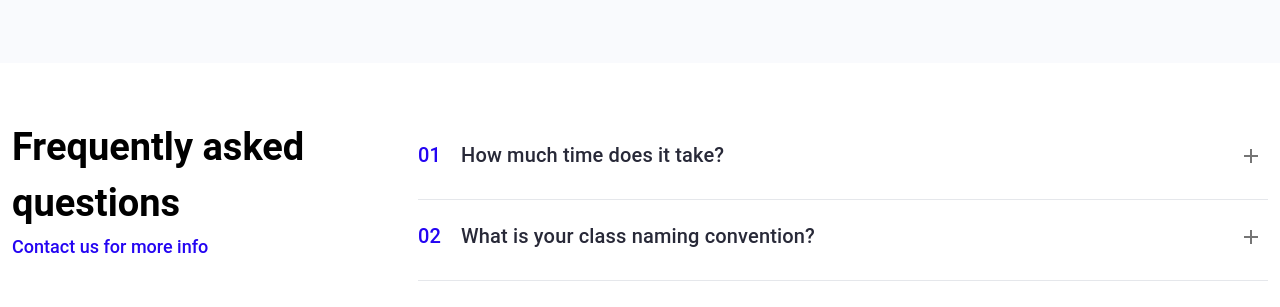
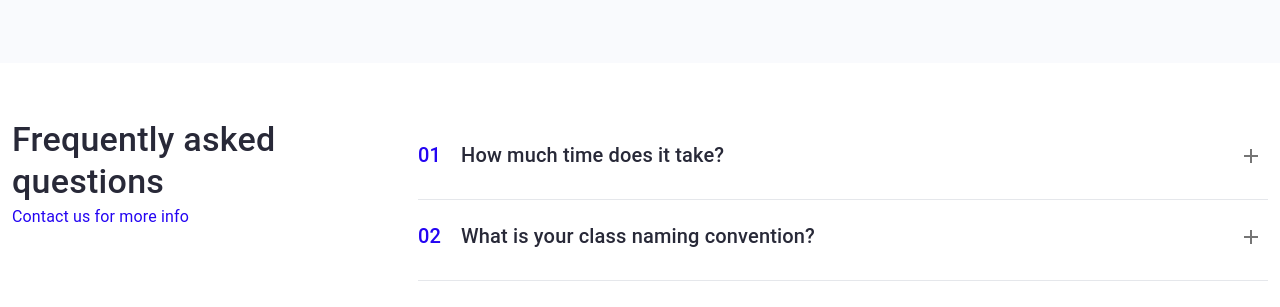
Before and after one commit to halimyusuf/finsweet-clone, a Next.js app: page / in a window 1280 px wide. Shown: the part 2826-3133 px from the top of the page. Built offline with nearby package versions, Linux system fonts and the light colour scheme.

Commit message:
style adjustments

```diff
--- a/components/common/Faq.js
+++ b/components/common/Faq.js
@@ -9,9 +9,25 @@ function Faq() {
       <div className="container mx-auto">
         <div className="md:flex justify-between">
           <div className="w-[330px] max-w-[100%] mr-10">
-            <div className="h3">Frequently asked questions</div>
-            <div className="label-1 text-blue cursor-pointer hover:opacity-70">
-              Contact us for more info
+            <div>
+              <Typography
+                variant="h4"
+                sx={{ fontWeight: 500, color: "var(--darkblue)" }}
+              >
+                Frequently asked questions
+              </Typography>
+            </div>
+            <div>
+              <Typography
+                variant="subtitle1"
+                sx={{
+                  cursor: "pointer",
+                  color: "var(--blue)",
+                  "&:hover": { opacity: "0.7" },
+                }}
+              >
+                Contact us for more info
+              </Typography>
             </div>
           </div>
           <div className="w-[850px] max-w-[100%]">
--- a/styles/globals.css
+++ b/styles/globals.css
@@ -18,6 +18,7 @@
   --tintblue: #1c1e53;
   --yellow: #fcd980;
   --lightyellow: #fde4a6;
+  --white: #fff;
 }
 
 html,
```
